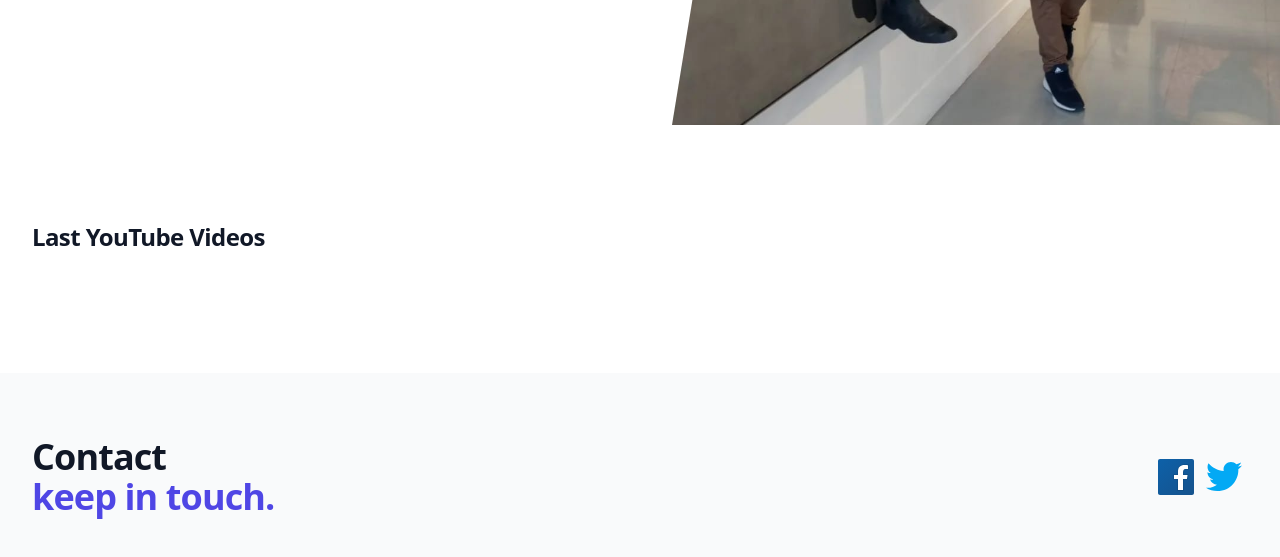
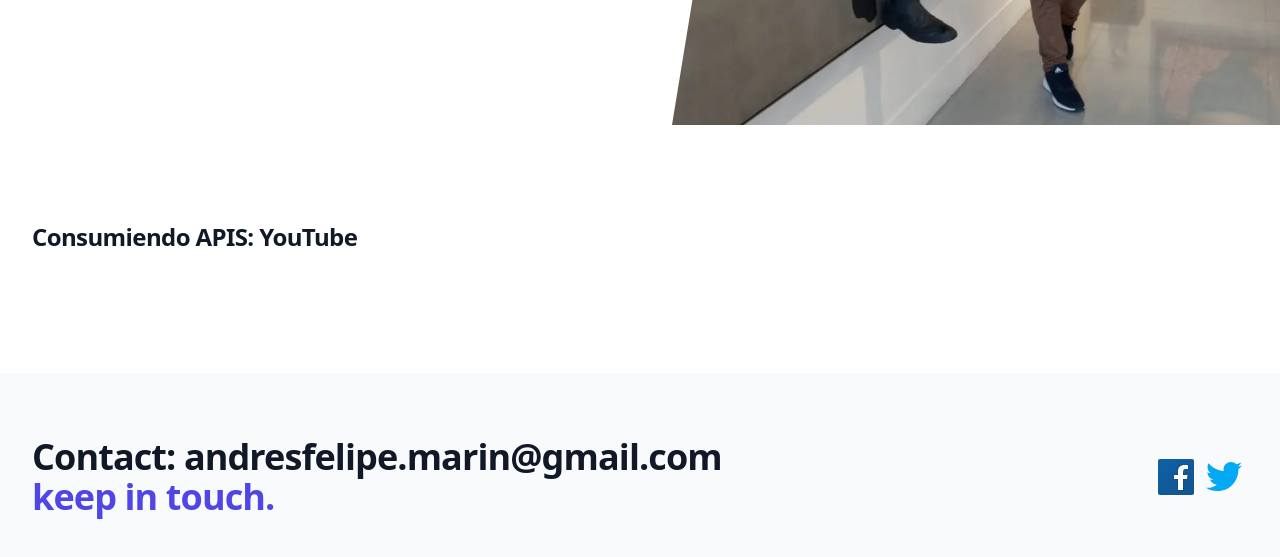
Before and after one commit to f3lip3marin/async-landing, a plain HTML site: page src/index.html in a window 1280 px wide. Shown: the part 463-1020 px from the top of the page. Drawn offline with nearby package versions, Linux system fonts and the light colour scheme; no server answers.

Commit message:
Add files via upload

```diff
--- a/src/index.html
+++ b/src/index.html
@@ -22,7 +22,7 @@
                 <div class="flex items-center flex-grow flex-shrink-0 lg:flex-grow-0">
                     <div class="flex items-center justify-between w-full md:w-auto">
                     <a href="#">
-                        <span class="sr-only">Title</span>
+                        <span class="sr-only">API</span>
                         <img class="h-8 w-auto sm:h-10" src="https://tailwindui.com/img/logos/workflow-mark-indigo-600.svg">
                     </a>
                     </div>
@@ -57,7 +57,7 @@
     </div>
     <div class="bg-white">
         <div class="max-w-2xl mx-auto py-16 px-4 sm:py-24 sm:px-6 lg:max-w-7xl lg:px-8">
-        <h2 class="text-2xl font-extrabold tracking-tight text-gray-900">Last YouTube Videos</h2>
+        <h2 class="text-2xl font-extrabold tracking-tight text-gray-900">Consumiendo APIS: YouTube</h2>
         <div class="mt-6 grid grid-cols-1 gap-y-10 gap-x-6 sm:grid-cols-2 lg:grid-cols-4 xl:gap-x-8" id="content">
             <!-- content -->
         </div>
@@ -66,7 +66,7 @@
     <div class="bg-gray-50">
         <div class="max-w-7xl mx-auto py-12 px-4 sm:px-6 lg:py-16 lg:px-8 lg:flex lg:items-center lg:justify-between">
         <h2 class="text-3xl font-extrabold tracking-tight text-gray-900 sm:text-4xl">
-            <span class="block">Contact</span>
+            <span class="block">Contact:  andresfelipe.marin@gmail.com</span>
             <span class="block text-indigo-600">keep in touch.</span>
         </h2>
         <div class="mt-8 flex lg:mt-0 lg:flex-shrink-0">
```
